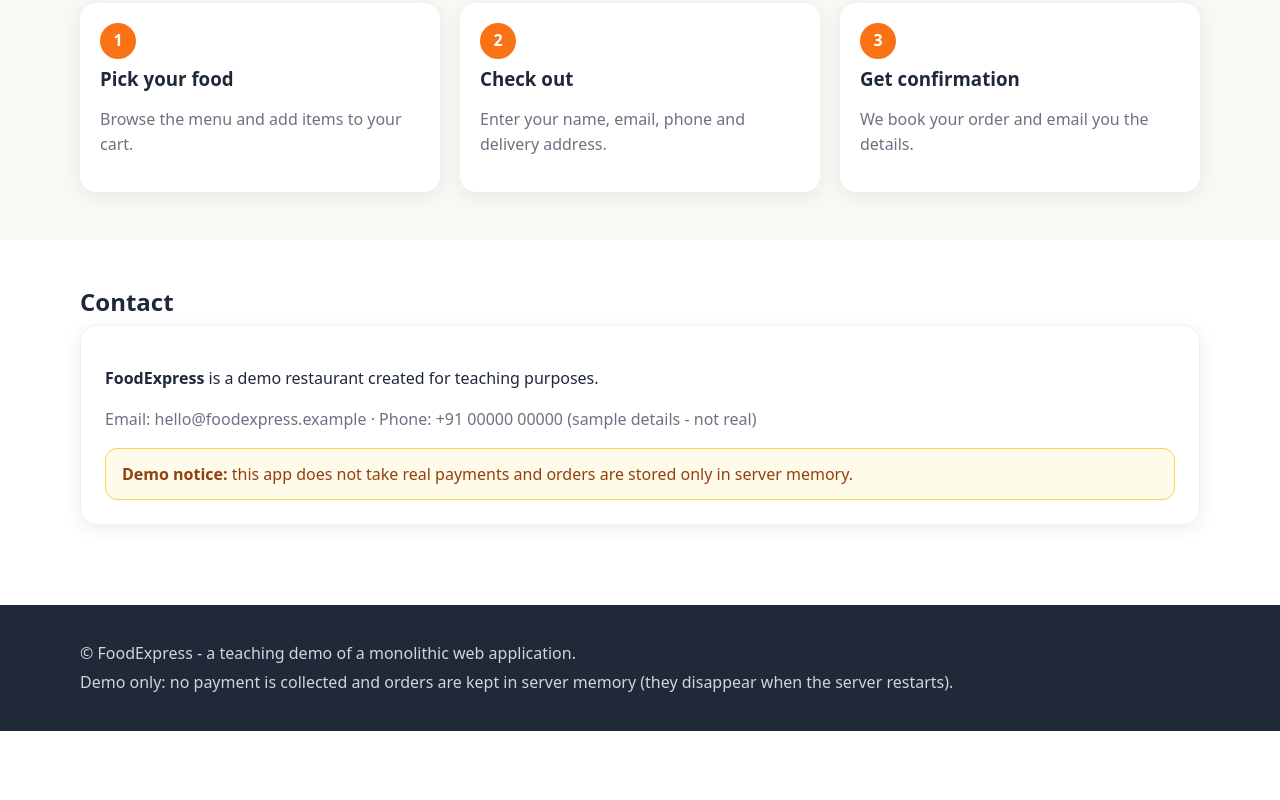
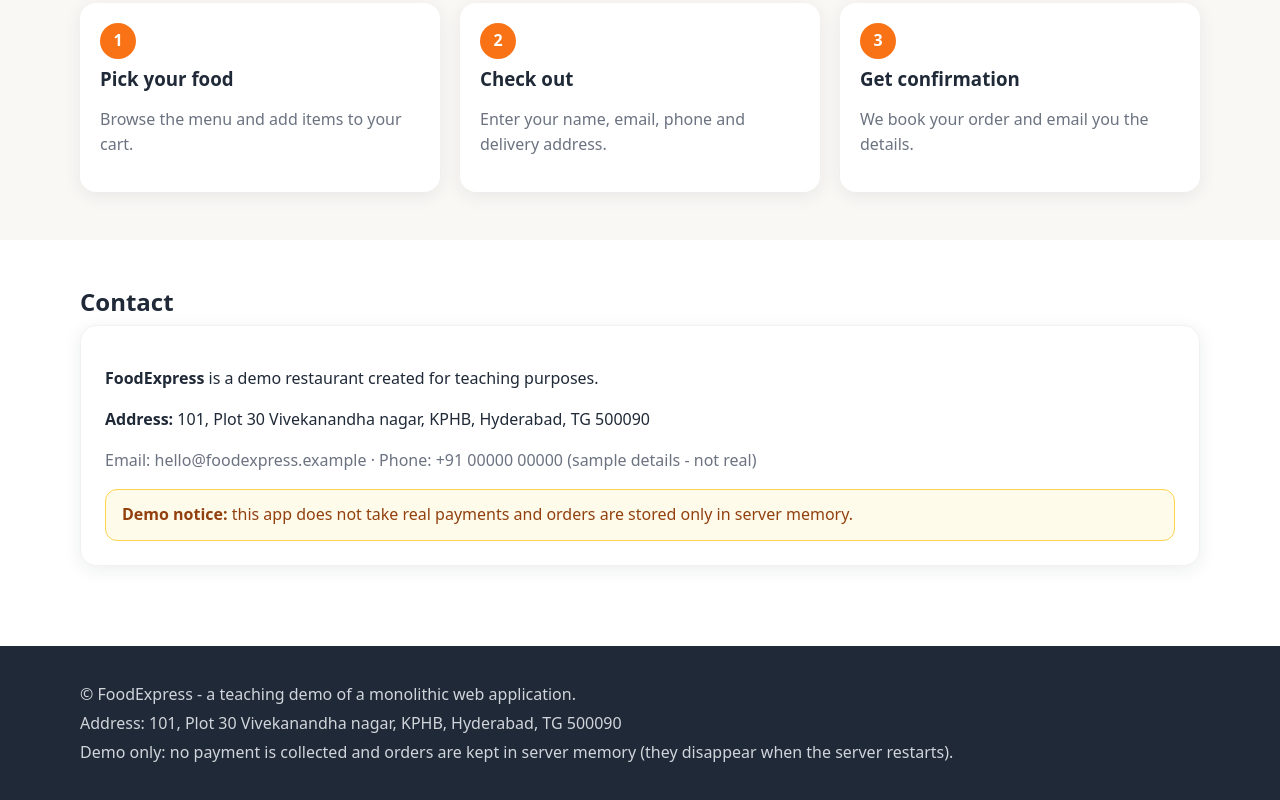
Before and after one commit to mrcsury/foodexpress_microsr_cicd_nodejs_deployment, a website: page public/index.html in a window 1280 px wide. Shown: the part 1001-1801 px from the top of the page. Before the commit the page ends 1732 px from the top, so only its background shows below. Drawn offline with Linux system fonts and the light colour scheme; no server answers.

Commit message:
Add restaurant address to the Contact section and footer
Co-Authored-By: Claude Opus 5.5 <noreply@anthropic.com>

```diff
--- a/public/index.html
+++ b/public/index.html
@@ -54,6 +54,7 @@
         <h2>Contact</h2>
         <div class="panel">
           <p><strong>FoodExpress</strong> is a demo restaurant created for teaching purposes.</p>
+          <p><strong>Address:</strong> 101, Plot 30 Vivekanandha nagar, KPHB, Hyderabad, TG 500090</p>
           <p class="muted">Email: hello@foodexpress.example &middot; Phone: +91 00000 00000 (sample details - not real)</p>
           <div class="notice notice-info mt-1 mb-0">
             <strong>Demo notice:</strong> this app does not take real payments and orders are stored only in server memory.
--- a/public/js/common.js
+++ b/public/js/common.js
@@ -127,6 +127,7 @@
       el('footer', { class: 'site-footer', id: 'site-footer' },
         el('div', { class: 'container' },
           el('p', {}, '© FoodExpress - a teaching demo of a monolithic web application.'),
+          el('p', {}, 'Address: 101, Plot 30 Vivekanandha nagar, KPHB, Hyderabad, TG 500090'),
           el('p', {}, 'Demo only: no payment is collected and orders are kept in server memory (they disappear when the server restarts).'))));
 
     document.addEventListener('cart:changed', () => {
```
